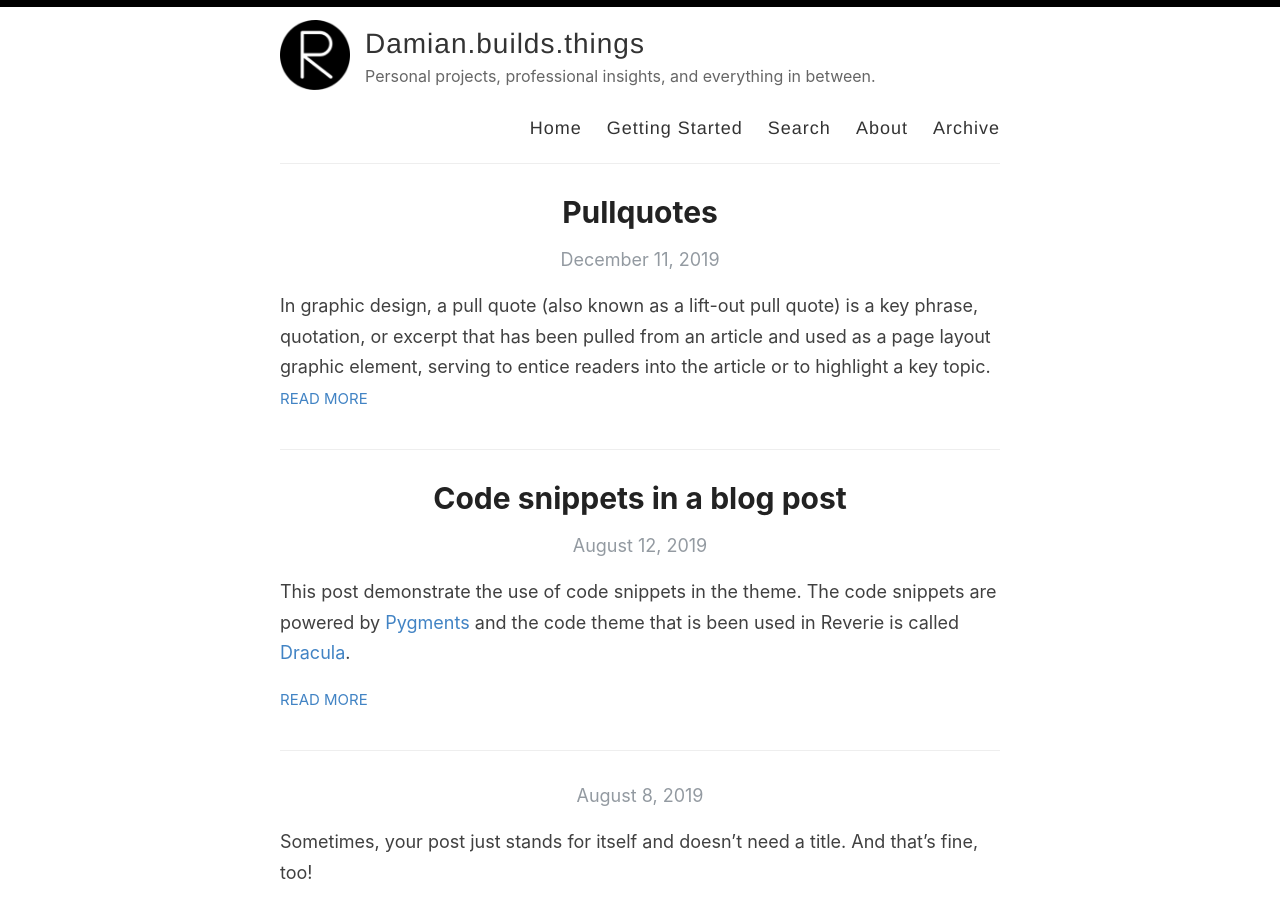
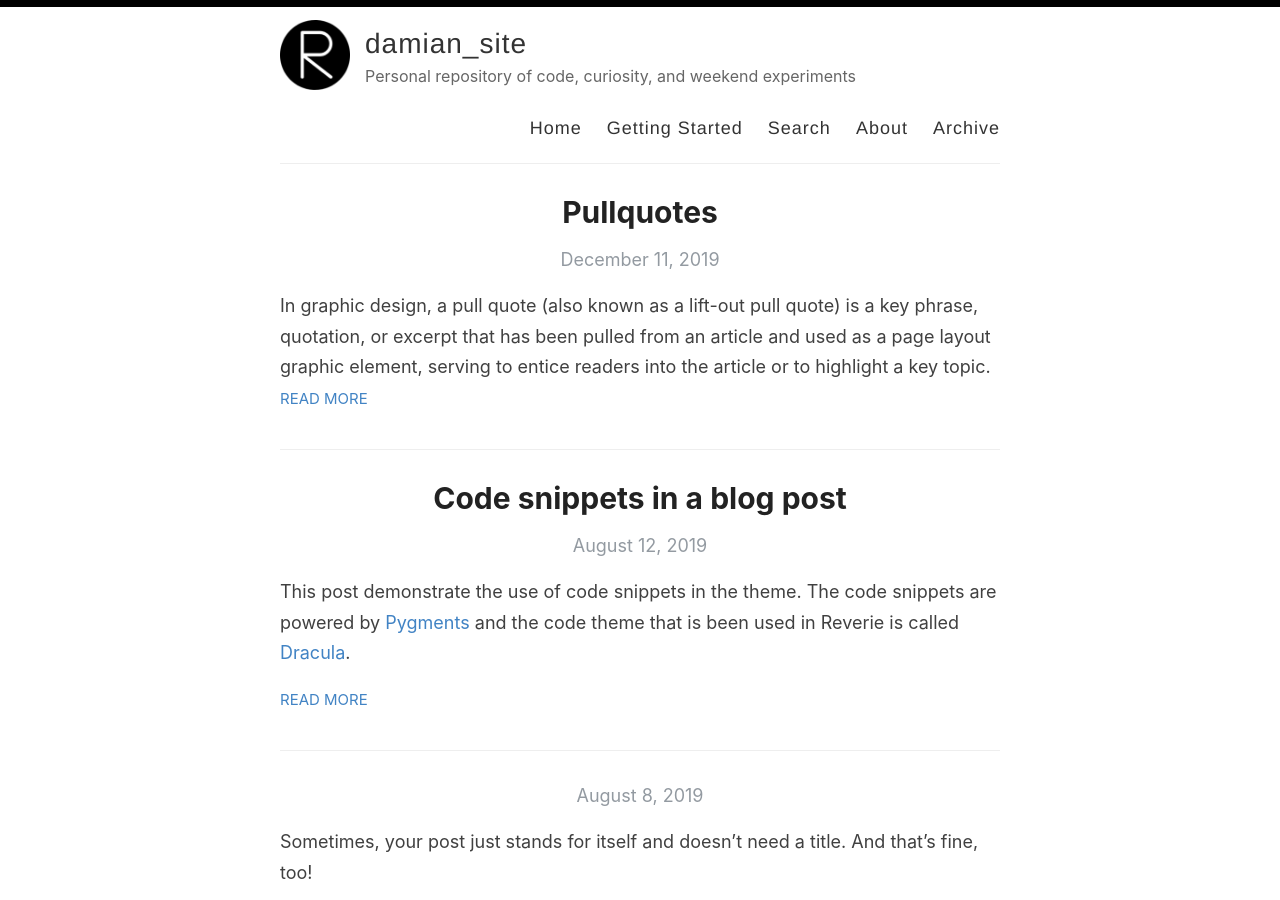
Before and after one commit to DamiMartinez/damimartinez.github.io, a Jekyll site: the page built from index.html, in a window 1280 px wide and 900 px high. Built offline with Jekyll 4.4.1, drawn with Linux system fonts in a browser that asks for light colours; the list of posts is cut into pages by our own code.

Commit message:
Update _config.yml

```diff
--- a/_config.yml
+++ b/_config.yml
@@ -3,13 +3,13 @@
 #
 
 # Name of your site (displayed in the header)
-name: Damian.builds.things
+name: damian_site
 
 # Name of the author
 author: Damian Martinez Carmona
 
 # Short bio or description (displayed in the header)
-description: Personal projects, professional insights, and everything in between.
+description: Personal repository of code, curiosity, and weekend experiments
 
 # URL of your avatar or profile pic (you could use your GitHub profile pic)
 avatar: /images/reverie.png
```
